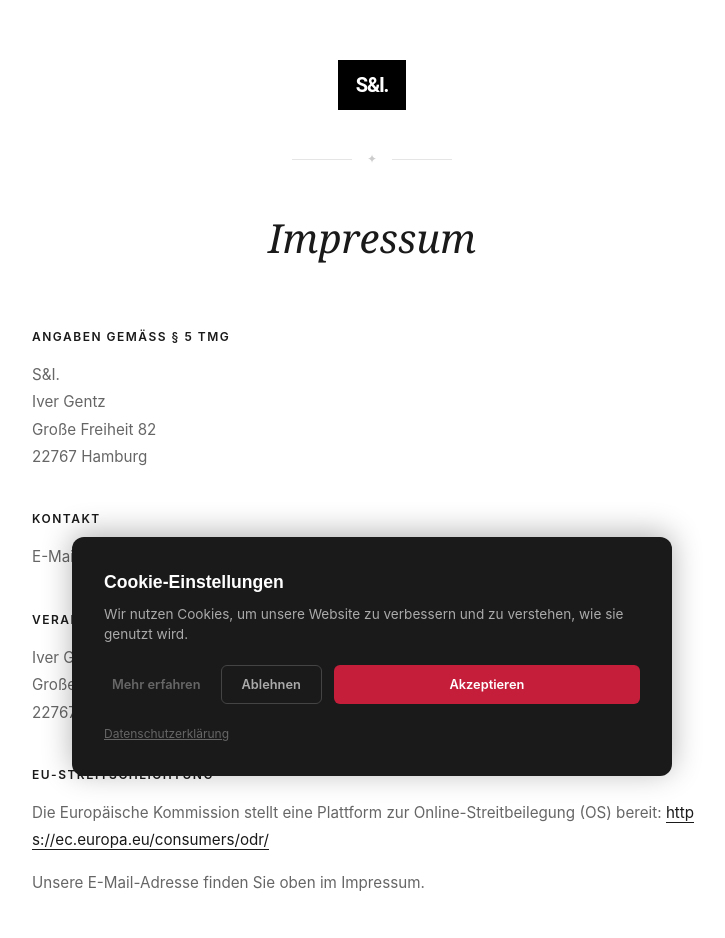
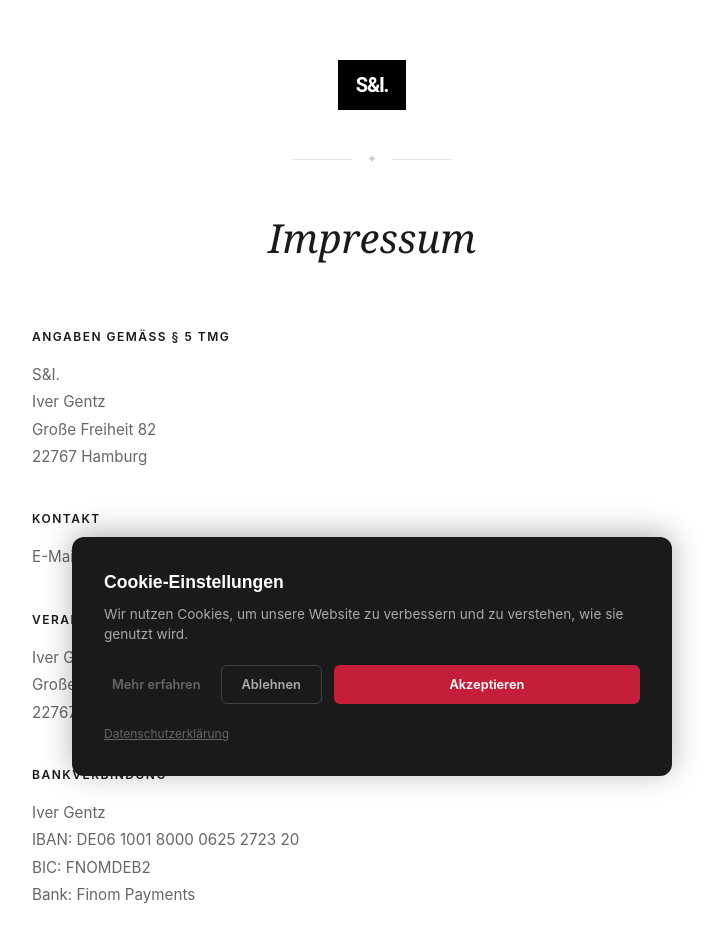
Before and after one commit to sarahiver/si-marketing, a React (Create React App) app in the folder src/: page /impressum in a window 1280 px wide. Shown: the top 938 px of the page, without its empty margins (268-993 px from the left). Built offline with nearby package versions, Linux system fonts and the light colour scheme; no server answers.

Commit message:
updated impressum

```diff
--- a/src/components/shared/ImpressumPage.js
+++ b/src/components/shared/ImpressumPage.js
@@ -56,6 +56,16 @@ const ImpressumPage = () => {
               Iver Gentz<br />
               Große Freiheit 82<br />
               22767 Hamburg
+            </Text>
+          </Section>
+
+          <Section>
+            <SectionTitle>Bankverbindung</SectionTitle>
+            <Text>
+              Iver Gentz<br />
+              IBAN: DE06 1001 8000 0625 2723 20<br />
+              BIC: FNOMDEB2<br />
+              Bank: Finom Payments
             </Text>
           </Section>
 
```
